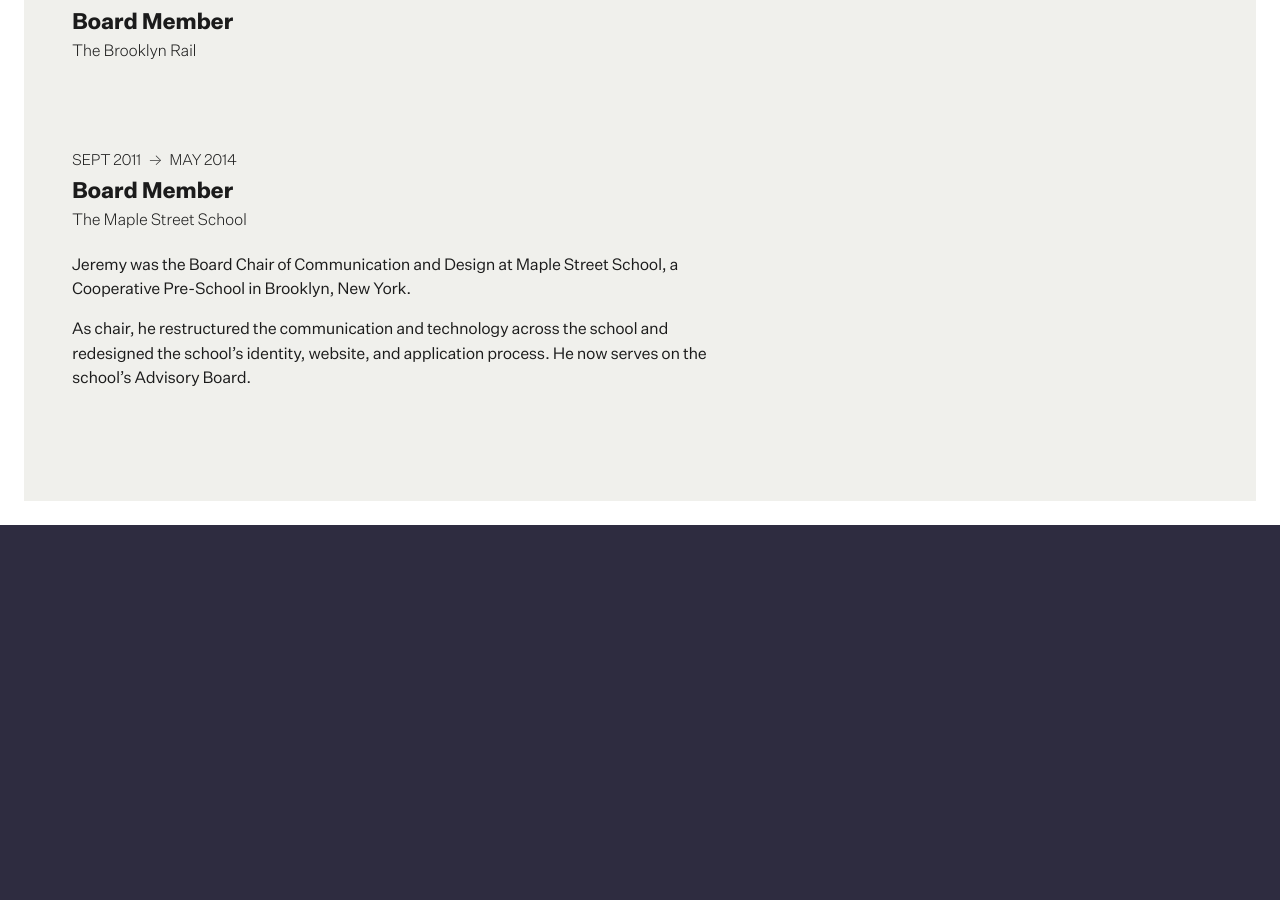
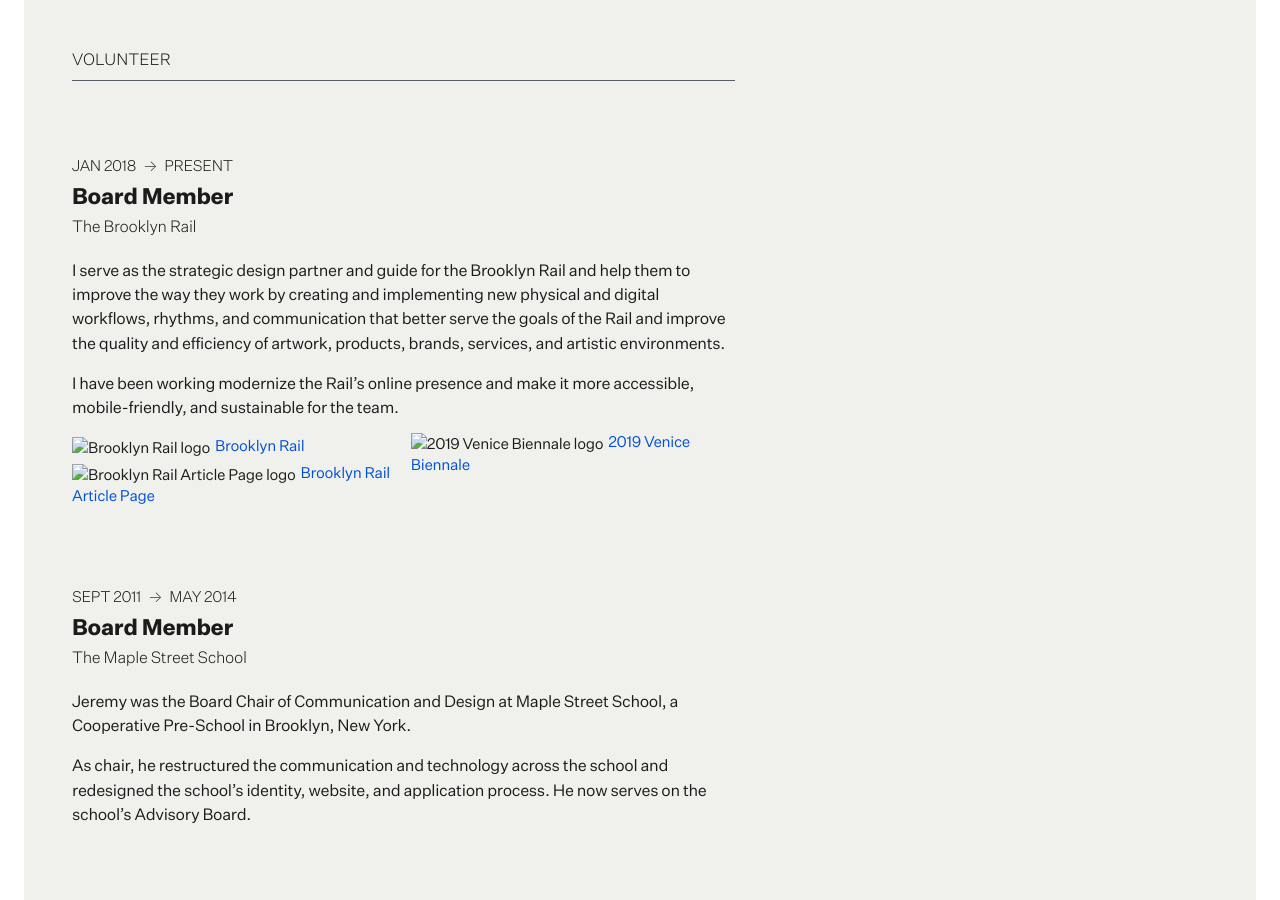
Before and after one commit to jeremyzilar/jeremyzilar.com, a Jekyll site: the page built from _pages/work/resume.md, in a window 1280 px wide and 900 px high, scrolled down 3619 px. Built offline with Jekyll 4.4.1, drawn with Linux system fonts in a browser that asks for light colours; nearby versions of some CDN libraries; before the commit the page ends 4144 px from its top, so only the background shows below that; some of the changed text lies outside the part shown.

Commit message:
update links

```diff
--- a/_data/work.yml
+++ b/_data/work.yml
@@ -55,6 +55,8 @@ experience:
       Worked independently and across teams on larger editorial strategy and design-related projects across the Times that spanned areas of branding, identity, editorial tools, and internal communication.
 
       Highlights: Completed a full content audit of nytimes.com and mobile apps in advance of a major redesign, revealing overlaps in coverage, gaps in communication, and redundant work. Reimagined new online formats for The New York Times Magazine. Developed tools that used live data to help editors visualize the impact of their work and created ways for the Times to reach new audiences.
+    sites:
+      https://nytimes.com/: NYTimes.com
 
   - job: nyt-blogs
     title: "Blog Specialist"
@@ -66,7 +68,8 @@ experience:
       Responsible for launching and leading the long-term digital strategy on 200+ blogs on NYTimes.com, including DealBook, FiveThirtyEight, Well, Bits, CityRoom, Opinionator, and The Lede — a blog devoted to breaking news. Oversaw the design and development of a platform for building successful, editorial brands within the organization. Championed the Times’ early efforts to transform a print newsroom into a highly responsive, digital-first operation that could produce continuous and real-time news on the web.
 
       Highlights: In addition to designing and building a design system and online style guide, I developed the editorial workflows across the newsroom and managed the daily digital operations across the platform. Developed newsroom strategies for breaking news, live coverage, live blogging, reader comments, and news over Twitter.
-
+    sites:
+      https://nytimes.com/blogs: NYTimes.com/blogs
 
   - job: rookie-mag
     title: "Advisor"
@@ -76,6 +79,8 @@ experience:
     location: New York, NY
     desc: |
       Approached by Ira Glass and Tavi Gevinson to oversee the design, build and launch Rookie Magazine, an alternative online publication for teenagers. Established goals, set expectations and pulled together a team to design and build a publication and identity in under a month.
+    sites:
+      https://www.rookiemag.com/: Rookie Magazine
 
   - job: crf
     title: "Lead Designer/Developer"
@@ -106,7 +111,14 @@ volunteer:
     date_start: "Jan 2018"
     date_end: "Present"
     name: "The Brookyn Rail"
+    desc: |
+      I serve as the strategic design partner and guide for the Brooklyn Rail and help them to improve the way they work by creating and implementing new physical and digital workflows, rhythms, and communication that better serve the goals of the Rail and improve the quality and efficiency of artwork, products, brands, services, and artistic environments.
 
+      I have been working modernize the Rail's online presence and make it more accessible, mobile-friendly, and sustainable for the team.
+    sites:
+      https://brooklynrail.org/: Brooklyn Rail
+      https://brooklynrail.org/2019/12/art/DAVID-LYNCH-with-Phong-Bui: Brooklyn Rail Article Page
+      https://venice.brooklynrail.org/: 2019 Venice Biennale
 
   - job: mss
     title: "Board Member"
--- a/_layouts/resume.html
+++ b/_layouts/resume.html
@@ -91,6 +91,18 @@ layout: default
 					<div class="desc">
 						{{ vol.desc | markdownify }}
 					</div>
+					{% if vol.sites %}
+					<ul class="sites">
+					{% for site in vol.sites %}
+						<li>
+							<img src="https://www.google.com/s2/favicons?domain={{ site[0] }}" alt="{{ site[1] }} logo">
+							<a href="{{ site[0] }}" title="{{ site[1] }}">
+								{{ site[1] }}
+							</a>
+						</li>
+					{% endfor %}
+					</ul>
+					{% endif %}
 				</div>
 			</div>
 		</div>
```
